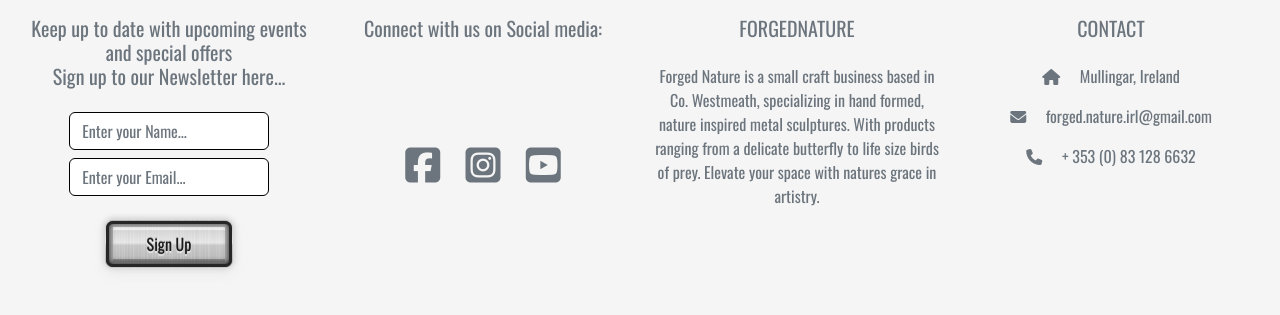
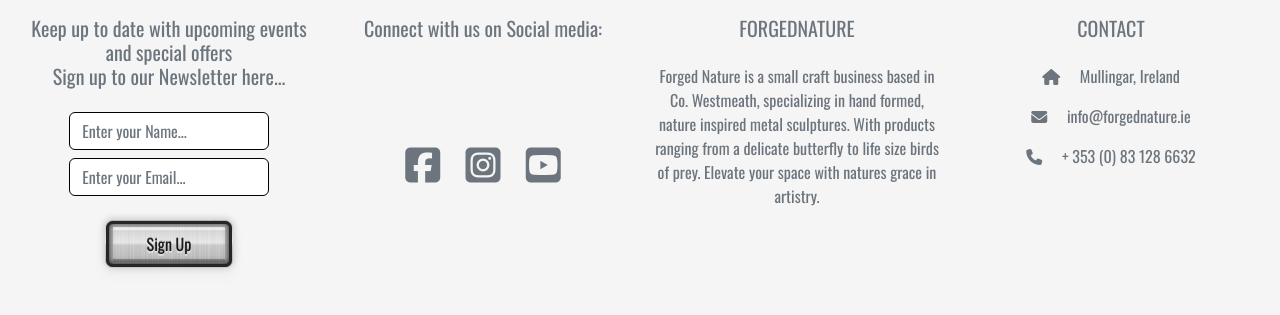
Before and after one commit to KSheridan86/project-5-RossAnthonyDesigns, a Django app: page /cart/ in a window 1280 px wide. Shown: the part 337-652 px from the top of the page. Run offline with Django 3.2, Linux system fonts and the light colour scheme; some libraries are stand-ins or nearby versions.

Commit message:
custom email address added

```diff
--- a/templates/base.html
+++ b/templates/base.html
@@ -267,9 +267,9 @@
                         Mullingar, Ireland
                     </p>
                     <p>
-                        <a href="mailto:forged.nature.irl@gmail.com" aria-label="send email link">
+                        <a href="mailto:info@forgednature.ie" aria-label="send email link">
                             <i class="fas fa-envelope me-3"></i>
-                            forged.nature.irl@gmail.com
+                            info@forgednature.ie
                         </a>
                     </p>
                     <p>
```
